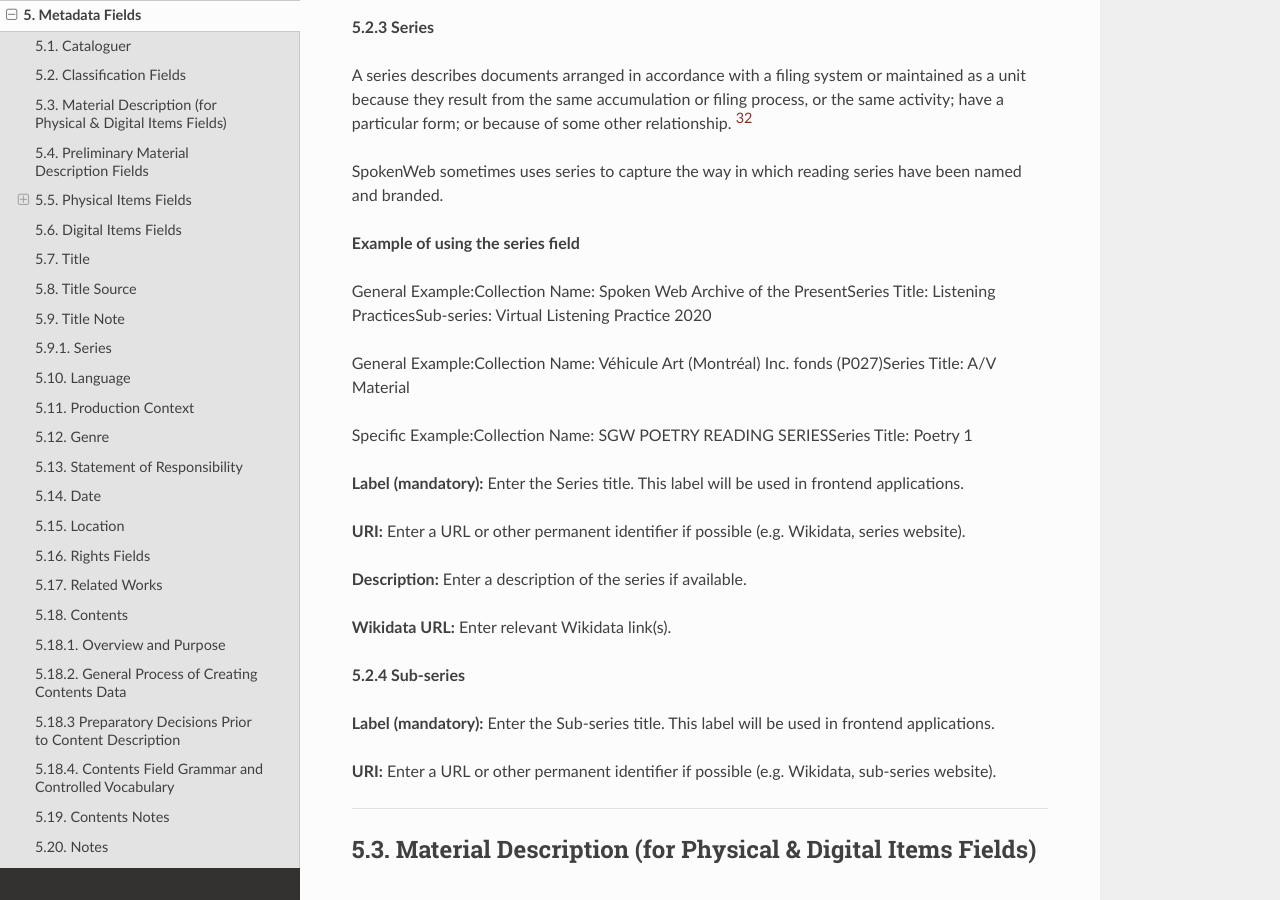
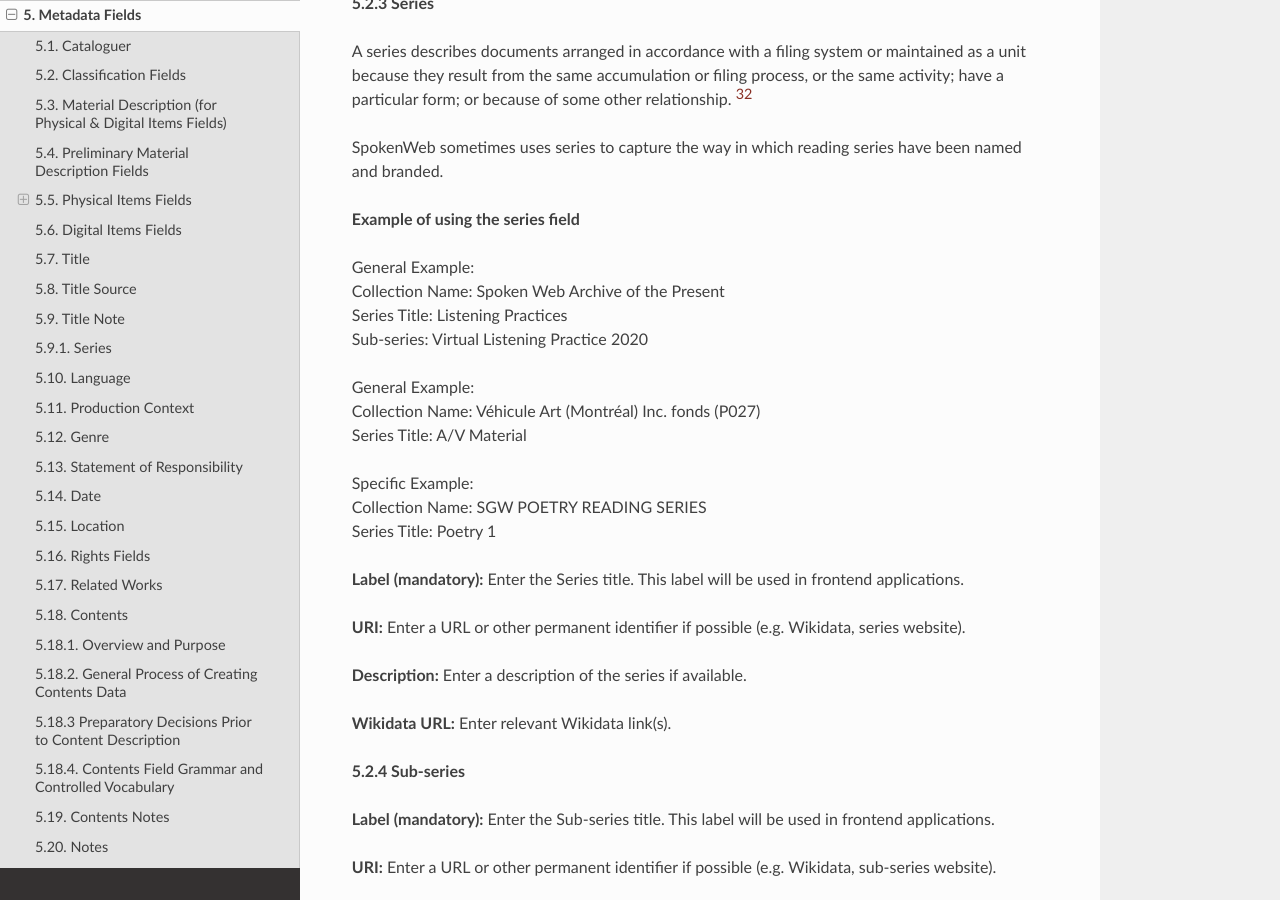
Before and after one commit to spokenweb/spokenweb-metadata-scheme, a Sphinx documentation site: the page built from docs/5-metadata-fields.rst, in a window 1280 px wide and 900 px high, scrolled down 2921 px. Built offline with Sphinx 7.4.7 and the Read the Docs theme 3.1.0, drawn with Linux system fonts in a browser that asks for light colours.

Commit message:
Update 5-metadata-fields.rst

```diff
--- a/docs/5-metadata-fields.rst
+++ b/docs/5-metadata-fields.rst
@@ -26,9 +26,9 @@ Partner institutions, collections, series, and sub-series are managed separately
 
 **Examples of the classification structure:**
 
-    Concordia University (partner institution)
-        SGW Poetry Reading Series (collection)
-            Poetry 3 (series)
+|    Concordia University (partner institution)
+|        SGW Poetry Reading Series (collection)
+|            Poetry 3 (series)
 
     Concordia University (partner institution)
         Ian Ferrier fonds (collection)
@@ -100,18 +100,18 @@ SpokenWeb sometimes uses series to capture the way in which reading series have
 
 **Example of using the series field**
 
-General Example:\
-Collection Name: Spoken Web Archive of the Present\
-Series Title: Listening Practices\
-Sub-series: Virtual Listening Practice 2020
-
-General Example:\
-Collection Name: Véhicule Art (Montréal) Inc. fonds (P027)\
-Series Title: A/V Material
-
-Specific Example:\
-Collection Name: SGW POETRY READING SERIES\
-Series Title: Poetry 1
+| General Example:
+| Collection Name: Spoken Web Archive of the Present
+| Series Title: Listening Practices
+| Sub-series: Virtual Listening Practice 2020
+
+| General Example:
+| Collection Name: Véhicule Art (Montréal) Inc. fonds (P027)
+| Series Title: A/V Material
+
+| Specific Example:
+| Collection Name: SGW POETRY READING SERIES
+| Series Title: Poetry 1
 
 **Label (mandatory):** Enter the Series title. This label will be used in frontend applications.
 
```
